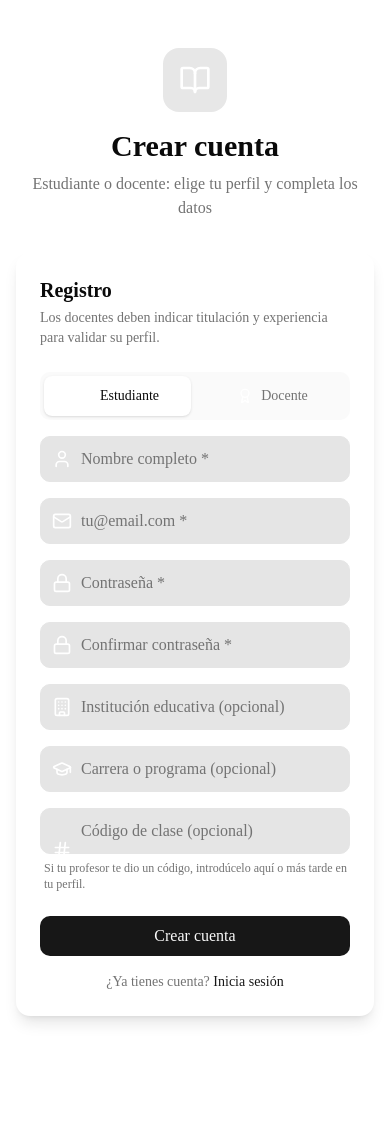
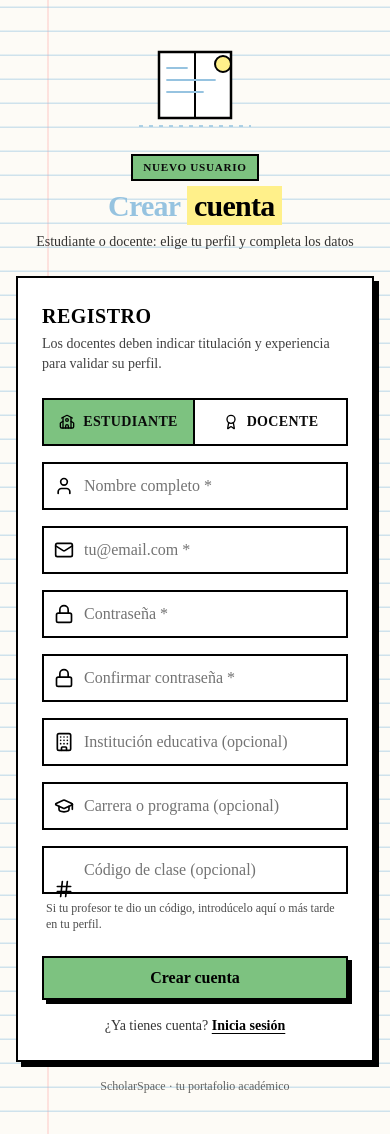
Before and after one commit to AdrianXD20/ScholarSpace, a React (Vite) app: page /register in a window 390 px wide. Before the commit the page ends 1064 px from the top, so only its background shows below. Built offline with nearby package versions, Linux system fonts and the light colour scheme.

Commit message:
style: actualizar diseño del login

```diff
--- /dev/null
+++ b/src/components/auth/AuthNotebookLayout.tsx
@@ -0,0 +1,133 @@
+import type { ReactNode } from 'react'
+import { cn } from '../../utils/helpers'
+
+interface AuthNotebookLayoutProps {
+  children: ReactNode
+  /** Ilustración superior */
+  hero?: 'lock' | 'book'
+  /** Etiqueta tipo “tag” encima del título */
+  tag?: string
+  tagClassName?: string
+  title: ReactNode
+  subtitle?: ReactNode
+  /** Pasos 1–3 para flujos largos (ej. recuperar contraseña) */
+  steps?: { label: string; state: 'pending' | 'active' | 'done' }[]
+  className?: string
+}
+
+/** Ilustración simple: candado + llave (estilo dibujo plano) */
+function SketchBookHero() {
+  return (
+    <div className="flex justify-center mb-6" aria-hidden>
+      <svg width="120" height="90" viewBox="0 0 120 90" fill="none" xmlns="http://www.w3.org/2000/svg">
+        <rect x="24" y="12" width="72" height="66" fill="#fff" stroke="var(--sketch-ink)" strokeWidth="2.5" />
+        <line x1="60" y1="12" x2="60" y2="78" stroke="var(--sketch-ink)" strokeWidth="2" />
+        <path d="M32 28h20M32 40h48M32 52h36" stroke="var(--sketch-blue)" strokeWidth="1.8" strokeLinecap="round" />
+        <circle cx="88" cy="24" r="8" fill="var(--sketch-yellow)" stroke="var(--sketch-ink)" strokeWidth="2" />
+        <path d="M4 86h112" stroke="var(--sketch-blue)" strokeWidth="1.5" strokeDasharray="4 6" />
+      </svg>
+    </div>
+  )
+}
+
+function SketchLockHero() {
+  return (
+    <div className="flex justify-center mb-6" aria-hidden>
+      <svg
+        width="120"
+        height="100"
+        viewBox="0 0 120 100"
+        fill="none"
+        xmlns="http://www.w3.org/2000/svg"
+        className="text-[var(--sketch-ink)]"
+      >
+        <rect x="28" y="42" width="64" height="52" stroke="currentColor" strokeWidth="2.5" fill="#fff" />
+        <path
+          d="M40 42V32C40 22.06 47.16 14 60 14s20 8.06 20 22v10"
+          stroke="currentColor"
+          strokeWidth="2.5"
+          fill="none"
+        />
+        <circle cx="60" cy="62" r="6" fill="var(--sketch-yellow)" stroke="currentColor" strokeWidth="2" />
+        <path
+          d="M78 58c8 4 14 12 16 22M82 52l12-8"
+          stroke="currentColor"
+          strokeWidth="2.5"
+          strokeLinecap="round"
+        />
+        <circle cx="96" cy="38" r="5" fill="var(--sketch-green)" stroke="currentColor" strokeWidth="2" />
+        <path d="M4 88h112" stroke="var(--sketch-blue)" strokeWidth="1.5" strokeDasharray="4 6" />
+      </svg>
+    </div>
+  )
+}
+
+export default function AuthNotebookLayout({
+  children,
+  hero = 'lock',
+  tag,
+  tagClassName,
+  title,
+  subtitle,
+  steps,
+  className,
+}: AuthNotebookLayoutProps) {
+  return (
+    <main className={cn('auth-notebook-bg flex items-center justify-center px-4 py-10', className)}>
+      <div className="w-full max-w-lg">
+        {hero === 'book' ? <SketchBookHero /> : <SketchLockHero />}
+
+        <div className="text-center mb-6 space-y-2">
+          {tag && (
+            <div>
+              <span
+                className={cn(
+                  'auth-sketch-tag',
+                  tagClassName ?? 'bg-[var(--sketch-green)]'
+                )}
+              >
+                {tag}
+              </span>
+            </div>
+          )}
+          <h1 className="auth-sketch-title text-3xl sm:text-4xl tracking-tight">{title}</h1>
+          {subtitle && <p className="text-[var(--sketch-ink)]/80 text-sm sm:text-base max-w-md mx-auto">{subtitle}</p>}
+        </div>
+
+        {steps && steps.length > 0 && (
+          <div className="flex flex-wrap items-center justify-center gap-2 mb-6">
+            {steps.map((s, i) => (
+              <div key={s.label} className="flex items-center gap-2">
+                <span
+                  className={cn(
+                    'auth-sketch-step',
+                    s.state === 'active' && 'auth-sketch-step-active',
+                    s.state === 'done' && 'auth-sketch-step-done',
+                    s.state === 'pending' && 'bg-white'
+                  )}
+                  aria-current={s.state === 'active' ? 'step' : undefined}
+                >
+                  {i + 1}
+                </span>
+                <span className="text-xs font-bold text-[var(--sketch-ink)] uppercase tracking-wide hidden sm:inline">
+                  {s.label}
+                </span>
+                {i < steps.length - 1 && (
+                  <span className="text-[var(--sketch-ink)] font-black mx-1" aria-hidden>
+                    →
+                  </span>
+                )}
+              </div>
+            ))}
+          </div>
+        )}
+
+        <div className="auth-sketch-panel p-6 sm:p-8">{children}</div>
+
+        <p className="text-center text-xs text-[var(--sketch-ink)]/60 mt-4 font-medium">
+          ScholarSpace · tu portafolio académico
+        </p>
+      </div>
+    </main>
+  )
+}
--- a/src/pages/auth/Register.tsx
+++ b/src/pages/auth/Register.tsx
@@ -2,7 +2,6 @@ import { useEffect, useState } from 'react'
 import type { ChangeEvent, FormEvent } from 'react'
 import { Link, useNavigate } from 'react-router-dom'
 import {
-  BookOpen,
   Mail,
   Lock,
   User,
@@ -16,7 +15,7 @@ import {
 } from 'lucide-react'
 import Button from '../../components/ui/Button'
 import Input from '../../components/ui/Input'
-import Card, { CardContent, CardHeader, CardTitle, CardDescription } from '../../components/ui/Card'
+import AuthNotebookLayout from '../../components/auth/AuthNotebookLayout'
 import { useAuth } from '../../hooks/useAuth'
 import { authService } from '../../services/auth.service'
 import type { AccountType } from '../../types/user.types'
@@ -160,41 +159,34 @@ export default function Register() {
   }
 
   return (
-    <main className="min-h-screen flex items-center justify-center px-4 py-12 bg-background">
-      <div className="w-full max-w-lg">
-        <div className="text-center mb-8">
-          <div className="inline-flex items-center justify-center w-16 h-16 rounded-2xl bg-primary/10 mb-4">
-            <BookOpen className="w-8 h-8 text-primary" />
-          </div>
-          <h1 className="text-3xl font-bold text-foreground">Crear cuenta</h1>
-          <p className="text-muted-foreground mt-2">
-            Estudiante o docente: elige tu perfil y completa los datos
+    <AuthNotebookLayout
+      hero="book"
+      tag="Nuevo usuario"
+      tagClassName="bg-[var(--sketch-green)]"
+      title={
+        <>
+          <span className="text-[var(--sketch-blue)]">Crear</span>{' '}
+          <span className="auth-sketch-highlighter">cuenta</span>
+        </>
+      }
+      subtitle="Estudiante o docente: elige tu perfil y completa los datos"
+    >
+      <div className="space-y-1 mb-6">
+        <h2 className="text-xl font-black text-[var(--sketch-ink)] uppercase tracking-wide">Registro</h2>
+        <p className="text-sm text-[var(--sketch-ink)]/75">
+          Los docentes deben indicar titulación y experiencia para validar su perfil.
         </p>
       </div>
 
-        <Card>
-          <CardHeader>
-            <CardTitle>Registro</CardTitle>
-            <CardDescription>
-              Los docentes deben indicar titulación y experiencia para validar su perfil.
-            </CardDescription>
-          </CardHeader>
-          <CardContent>
       <form onSubmit={handleSubmit} className="flex flex-col gap-4">
-              {error && (
-                <div className="p-3 rounded-lg bg-destructive/10 text-destructive text-sm">
-                  {error}
-                </div>
-              )}
+        {error && <div className="p-3 text-sm font-medium auth-sketch-alert-error">{error}</div>}
 
-              <div className="grid grid-cols-2 gap-2 p-1 rounded-lg bg-secondary/50">
+        <div className="grid grid-cols-2 gap-0 border-2 border-[var(--sketch-ink)]">
           <button
             type="button"
             onClick={() => setAccountType('student')}
-                  className={`flex items-center justify-center gap-2 py-2.5 rounded-md text-sm font-medium transition-colors ${
-                    accountType === 'student'
-                      ? 'bg-card shadow text-foreground'
-                      : 'text-muted-foreground hover:text-foreground'
+            className={`flex items-center justify-center gap-2 py-3 text-sm font-black uppercase tracking-wide border-r-2 border-[var(--sketch-ink)] transition-colors ${
+              accountType === 'student' ? 'bg-[var(--sketch-green)]' : 'bg-white hover:bg-[var(--sketch-yellow)]/40'
             }`}
           >
             <School className="w-4 h-4" />
@@ -203,10 +195,8 @@ export default function Register() {
           <button
             type="button"
             onClick={() => setAccountType('teacher')}
-                  className={`flex items-center justify-center gap-2 py-2.5 rounded-md text-sm font-medium transition-colors ${
-                    accountType === 'teacher'
-                      ? 'bg-card shadow text-foreground'
-                      : 'text-muted-foreground hover:text-foreground'
+            className={`flex items-center justify-center gap-2 py-3 text-sm font-black uppercase tracking-wide transition-colors ${
+              accountType === 'teacher' ? 'bg-[var(--sketch-green)]' : 'bg-white hover:bg-[var(--sketch-yellow)]/40'
             }`}
           >
             <Award className="w-4 h-4" />
@@ -215,13 +205,13 @@ export default function Register() {
         </div>
 
         <div className="relative">
-                <User className="absolute left-3 top-1/2 -translate-y-1/2 w-5 h-5 text-muted-foreground" />
+                <User className="absolute left-3 top-1/2 -translate-y-1/2 w-5 h-5 text-[var(--sketch-ink)]" />
                 <Input
                   name="name"
                   placeholder="Nombre completo *"
                   value={formData.name}
                   onChange={handleChange}
-                  className="pl-10"
+                  className="pl-10 auth-sketch-input"
                   aria-label="Nombre completo"
                   minLength={AUTH_LIMITS.name.min}
                   maxLength={AUTH_LIMITS.name.max}
@@ -236,14 +226,14 @@ export default function Register() {
               </div>
 
         <div className="relative">
-                <Mail className="absolute left-3 top-1/2 -translate-y-1/2 w-5 h-5 text-muted-foreground" />
+                <Mail className="absolute left-3 top-1/2 -translate-y-1/2 w-5 h-5 text-[var(--sketch-ink)]" />
                 <Input
                   name="email"
                   type="email"
                   placeholder="tu@email.com *"
                   value={formData.email}
                   onChange={handleChange}
-                  className="pl-10"
+                  className="pl-10 auth-sketch-input"
                   aria-label="Correo electronico"
                   minLength={AUTH_LIMITS.email.min}
                   maxLength={AUTH_LIMITS.email.max}
@@ -251,18 +241,18 @@ export default function Register() {
                 />
               </div>
         {isCheckingEmail && (
-                <p className="text-xs text-muted-foreground -mt-2">Validando correo en servidor...</p>
+                <p className="text-xs font-medium text-[var(--sketch-ink)]/70 -mt-2">Validando correo en servidor...</p>
               )}
 
         <div className="relative">
-                <Lock className="absolute left-3 top-1/2 -translate-y-1/2 w-5 h-5 text-muted-foreground" />
+                <Lock className="absolute left-3 top-1/2 -translate-y-1/2 w-5 h-5 text-[var(--sketch-ink)]" />
                 <Input
                   name="password"
                   type="password"
                   placeholder="Contraseña *"
                   value={formData.password}
                   onChange={handleChange}
-                  className={`pl-10 ${passwordOk ? 'border-green-500 focus:ring-green-500' : ''}`}
+                  className={`pl-10 auth-sketch-input ${passwordOk ? '!border-[var(--sketch-green)]' : ''}`}
                   aria-label="Contraseña"
                   minLength={AUTH_LIMITS.password.min}
                   maxLength={AUTH_LIMITS.password.max}
@@ -274,32 +264,36 @@ export default function Register() {
                 />
               </div>
         {formData.password.length > 0 && (
-                <div className="rounded-lg border border-border p-3 text-sm space-y-1.5">
-                  <p className={passwordRules.hasSpecial ? 'text-green-600' : 'text-muted-foreground'}>
-                    {passwordRules.hasSpecial ? '✔' : '✖'} Contiene al menos un carácter especial.
+                <div className="auth-sketch-checklist p-3 text-sm space-y-1.5">
+                  <p className={passwordRules.hasSpecial ? 'font-bold text-[var(--sketch-ink)]' : 'text-[var(--sketch-ink)]/60'}>
+                    {passwordRules.hasSpecial ? '✔' : '○'} Contiene al menos un carácter especial.
                   </p>
-                  <p className={passwordRules.hasNumber ? 'text-green-600' : 'text-muted-foreground'}>
-                    {passwordRules.hasNumber ? '✔' : '✖'} Contiene al menos un número.
+                  <p className={passwordRules.hasNumber ? 'font-bold text-[var(--sketch-ink)]' : 'text-[var(--sketch-ink)]/60'}>
+                    {passwordRules.hasNumber ? '✔' : '○'} Contiene al menos un número.
                   </p>
-                  <p className={passwordRules.hasUppercase ? 'text-green-600' : 'text-muted-foreground'}>
-                    {passwordRules.hasUppercase ? '✔' : '✖'} Contiene al menos una letra mayúscula.
+                  <p className={passwordRules.hasUppercase ? 'font-bold text-[var(--sketch-ink)]' : 'text-[var(--sketch-ink)]/60'}>
+                    {passwordRules.hasUppercase ? '✔' : '○'} Contiene al menos una letra mayúscula.
                   </p>
-                  <p className={passwordRules.minLength ? 'text-green-600' : 'text-muted-foreground'}>
-                    {passwordRules.minLength ? '✔' : '✖'} Cumple longitud mínima (≥ 8).
+                  <p className={passwordRules.minLength ? 'font-bold text-[var(--sketch-ink)]' : 'text-[var(--sketch-ink)]/60'}>
+                    {passwordRules.minLength ? '✔' : '○'} Cumple longitud mínima (≥ 8).
                   </p>
-                  {passwordOk && <p className="text-green-600 font-medium">Contraseña válida.</p>}
+                  {passwordOk && (
+                    <p className="font-black text-[var(--sketch-ink)]">
+                      <span className="auth-sketch-highlighter">Contraseña válida</span>
+                    </p>
+                  )}
                 </div>
               )}
 
         <div className="relative">
-                <Lock className="absolute left-3 top-1/2 -translate-y-1/2 w-5 h-5 text-muted-foreground" />
+                <Lock className="absolute left-3 top-1/2 -translate-y-1/2 w-5 h-5 text-[var(--sketch-ink)]" />
                 <Input
                   name="confirmPassword"
                   type="password"
                   placeholder="Confirmar contraseña *"
                   value={formData.confirmPassword}
                   onChange={handleChange}
-                  className="pl-10"
+                  className="pl-10 auth-sketch-input"
                   aria-label="Confirmar contraseña"
                   error={
                     formData.confirmPassword.length > 0 && !confirmOk
@@ -309,62 +303,65 @@ export default function Register() {
                 />
               </div>
         {formData.confirmPassword.length > 0 && (
-                <p className={`text-sm ${confirmOk ? 'text-green-600' : 'text-destructive'}`}>
+                <p className={`text-sm font-bold ${confirmOk ? 'text-[var(--sketch-green)]' : 'text-[var(--sketch-red)]'}`}>
                   {confirmOk ? <CheckCircle2 className="inline w-4 h-4 mr-1" /> : <XCircle className="inline w-4 h-4 mr-1" />}
                   {confirmOk ? 'Coinciden' : 'No coinciden'}
                 </p>
               )}
 
         <div className="relative">
-                <Building className="absolute left-3 top-1/2 -translate-y-1/2 w-5 h-5 text-muted-foreground" />
+                <Building className="absolute left-3 top-1/2 -translate-y-1/2 w-5 h-5 text-[var(--sketch-ink)]" />
                 <Input
                   name="institution"
                   placeholder="Institución educativa (opcional)"
                   value={formData.institution}
                   onChange={handleChange}
-                  className="pl-10"
+                  className="pl-10 auth-sketch-input"
                   aria-label="Institucion educativa"
                 />
               </div>
 
         <div className="relative">
-                <GraduationCap className="absolute left-3 top-1/2 -translate-y-1/2 w-5 h-5 text-muted-foreground" />
+                <GraduationCap className="absolute left-3 top-1/2 -translate-y-1/2 w-5 h-5 text-[var(--sketch-ink)]" />
                 <Input
                   name="career"
                   placeholder="Carrera o programa (opcional)"
                   value={formData.career}
                   onChange={handleChange}
-                  className="pl-10"
+                  className="pl-10 auth-sketch-input"
                   aria-label="Carrera o programa"
                 />
               </div>
 
         {accountType === 'student' && (
                 <div className="relative">
-                  <Hash className="absolute left-3 top-1/2 -translate-y-1/2 w-5 h-5 text-muted-foreground" />
+                  <Hash className="absolute left-3 top-1/2 -translate-y-1/2 w-5 h-5 text-[var(--sketch-ink)]" />
                   <Input
                     name="codigoClase"
                     placeholder="Código de clase (opcional)"
                     value={formData.codigoClase}
                     onChange={handleChange}
-                    className="pl-10"
+                    className="pl-10 auth-sketch-input"
                     aria-label="Código de clase"
                   />
-                  <p className="text-xs text-muted-foreground mt-1.5 pl-1">
+                  <p className="text-xs text-[var(--sketch-ink)]/70 mt-1.5 pl-1 font-medium">
                     Si tu profesor te dio un código, introdúcelo aquí o más tarde en tu perfil.
                   </p>
                 </div>
               )}
 
         {accountType === 'teacher' && (
-                <div className="space-y-4 rounded-lg border border-border p-4 bg-secondary/30">
-                  <p className="text-sm font-medium text-foreground">Datos de docente</p>
+                <div className="space-y-4 border-2 border-[var(--sketch-ink)] p-4 bg-[var(--sketch-yellow)]/25">
+                  <p className="text-sm font-black text-[var(--sketch-ink)] uppercase tracking-wide">
+                    Datos de docente
+                  </p>
                   <Input
                     name="titulacionAcademica"
                     label="Titulación académica *"
                     placeholder="Ej. Lic. en Matemáticas"
                     value={formData.titulacionAcademica}
                     onChange={handleChange}
+                    className="auth-sketch-input"
                   />
                   <Input
                     name="departamento"
@@ -372,6 +369,7 @@ export default function Register() {
                     placeholder="Ej. Ciencias exactas"
                     value={formData.departamento}
                     onChange={handleChange}
+                    className="auth-sketch-input"
                   />
                   <Input
                     name="anosExperiencia"
@@ -381,6 +379,7 @@ export default function Register() {
                     placeholder="0"
                     value={formData.anosExperiencia}
                     onChange={handleChange}
+                    className="auth-sketch-input"
                   />
                   <Input
                     name="cargo"
@@ -388,6 +387,7 @@ export default function Register() {
                     placeholder="Ej. Profesor auxiliar"
                     value={formData.cargo}
                     onChange={handleChange}
+                    className="auth-sketch-input"
                   />
                 </div>
               )}
@@ -395,22 +395,19 @@ export default function Register() {
         <Button
                 type="submit"
                 isLoading={isLoading}
-                className="w-full mt-2"
+                className="w-full mt-2 auth-sketch-btn focus:ring-offset-[var(--sketch-paper)]"
                 disabled={emailTaken || isCheckingEmail}
               >
                 Crear cuenta
               </Button>
 
-              <p className="text-center text-sm text-muted-foreground">
+        <p className="text-center text-sm text-[var(--sketch-ink)]/80">
                 ¿Ya tienes cuenta?{' '}
-                <Link to="/login" className="text-primary hover:underline font-medium">
+                <Link to="/login" className="auth-sketch-link">
                   Inicia sesión
                 </Link>
               </p>
       </form>
-          </CardContent>
-        </Card>
-      </div>
-    </main>
+    </AuthNotebookLayout>
   )
 }
--- /dev/null
+++ b/src/styles/auth-notebook.css
@@ -0,0 +1,148 @@
+/* Paleta estilo cuaderno / scrapbook (referencia visual tipo Fumayo) */
+:root {
+  --sketch-paper: #fdfbf6;
+  --sketch-ink: #000000;
+  --sketch-green: #7dc280;
+  --sketch-yellow: #fff08a;
+  --sketch-red: #ff7b7b;
+  --sketch-blue: #96c3e0;
+  --sketch-line: rgba(150, 195, 224, 0.45);
+  --sketch-margin: rgba(255, 123, 123, 0.4);
+}
+
+.auth-notebook-bg {
+  min-height: 100vh;
+  background-color: var(--sketch-paper);
+  /* Líneas horizontales + margen vertical rosa */
+  background-image:
+    linear-gradient(transparent 22px, var(--sketch-line) 23px),
+    linear-gradient(90deg, transparent 47px, var(--sketch-margin) 48px, transparent 49px);
+  background-size:
+    100% 24px,
+    100% 100%;
+  background-position: 0 8px;
+}
+
+.auth-notebook-bg .lucide {
+  color: var(--sketch-ink);
+}
+
+.auth-sketch-panel {
+  background: #ffffff;
+  border: 2px solid var(--sketch-ink);
+  box-shadow: 5px 5px 0 var(--sketch-ink);
+  border-radius: 0;
+}
+
+.auth-sketch-tag {
+  display: inline-block;
+  padding: 0.2rem 0.65rem;
+  border: 2px solid var(--sketch-ink);
+  font-size: 0.7rem;
+  font-weight: 800;
+  letter-spacing: 0.06em;
+  text-transform: uppercase;
+}
+
+.auth-sketch-title {
+  color: var(--sketch-ink);
+  font-weight: 800;
+  line-height: 1.15;
+}
+
+.auth-sketch-highlighter {
+  background: var(--sketch-yellow);
+  padding: 0.1em 0.25em;
+  box-decoration-break: clone;
+  -webkit-box-decoration-break: clone;
+}
+
+.auth-sketch-input {
+  border-radius: 0 !important;
+  border: 2px solid var(--sketch-ink) !important;
+  background: #fff !important;
+  box-shadow: none !important;
+}
+
+.auth-sketch-input:focus {
+  outline: none;
+  box-shadow: 0 0 0 2px var(--sketch-blue) !important;
+}
+
+.auth-sketch-btn {
+  border-radius: 0 !important;
+  border: 2px solid var(--sketch-ink) !important;
+  background: var(--sketch-green) !important;
+  color: var(--sketch-ink) !important;
+  font-weight: 800 !important;
+  box-shadow: 4px 4px 0 var(--sketch-ink);
+  transition: transform 0.08s ease, box-shadow 0.08s ease;
+}
+
+.auth-sketch-btn:hover:not(:disabled) {
+  transform: translate(1px, 1px);
+  box-shadow: 3px 3px 0 var(--sketch-ink);
+}
+
+.auth-sketch-btn:active:not(:disabled) {
+  transform: translate(2px, 2px);
+  box-shadow: 2px 2px 0 var(--sketch-ink);
+}
+
+.auth-sketch-btn-outline {
+  border-radius: 0 !important;
+  border: 2px solid var(--sketch-ink) !important;
+  background: #fff !important;
+  color: var(--sketch-ink) !important;
+  font-weight: 700 !important;
+}
+
+.auth-sketch-alert-error {
+  border: 2px solid var(--sketch-ink);
+  background: var(--sketch-red);
+  color: var(--sketch-ink);
+  border-radius: 0;
+}
+
+.auth-sketch-alert-ok {
+  border: 2px solid var(--sketch-ink);
+  background: var(--sketch-yellow);
+  color: var(--sketch-ink);
+  border-radius: 0;
+}
+
+.auth-sketch-checklist {
+  border: 2px solid var(--sketch-ink);
+  border-radius: 0;
+  background: #fff;
+}
+
+.auth-sketch-step {
+  width: 2rem;
+  height: 2rem;
+  display: inline-flex;
+  align-items: center;
+  justify-content: center;
+  border: 2px solid var(--sketch-ink);
+  font-weight: 800;
+  font-size: 0.875rem;
+}
+
+.auth-sketch-step-active {
+  background: var(--sketch-green);
+}
+
+.auth-sketch-step-done {
+  background: var(--sketch-yellow);
+}
+
+.auth-sketch-link {
+  color: var(--sketch-ink);
+  text-decoration: underline;
+  text-underline-offset: 3px;
+  font-weight: 600;
+}
+
+.auth-sketch-link:hover {
+  color: var(--sketch-red);
+}
--- a/src/styles/globals.css
+++ b/src/styles/globals.css
@@ -1,5 +1,6 @@
 @import 'tailwindcss';
 @import 'tw-animate-css';
+@import './auth-notebook.css';
 
 @custom-variant dark (&:is(.dark *));
 
```
Also changed, not shown: src/pages/auth/ForgotPassword.tsx (+64 -61 lines), src/pages/auth/Login.tsx (+32 -40 lines). Lines whose indentation alone changed are shown as unchanged.
